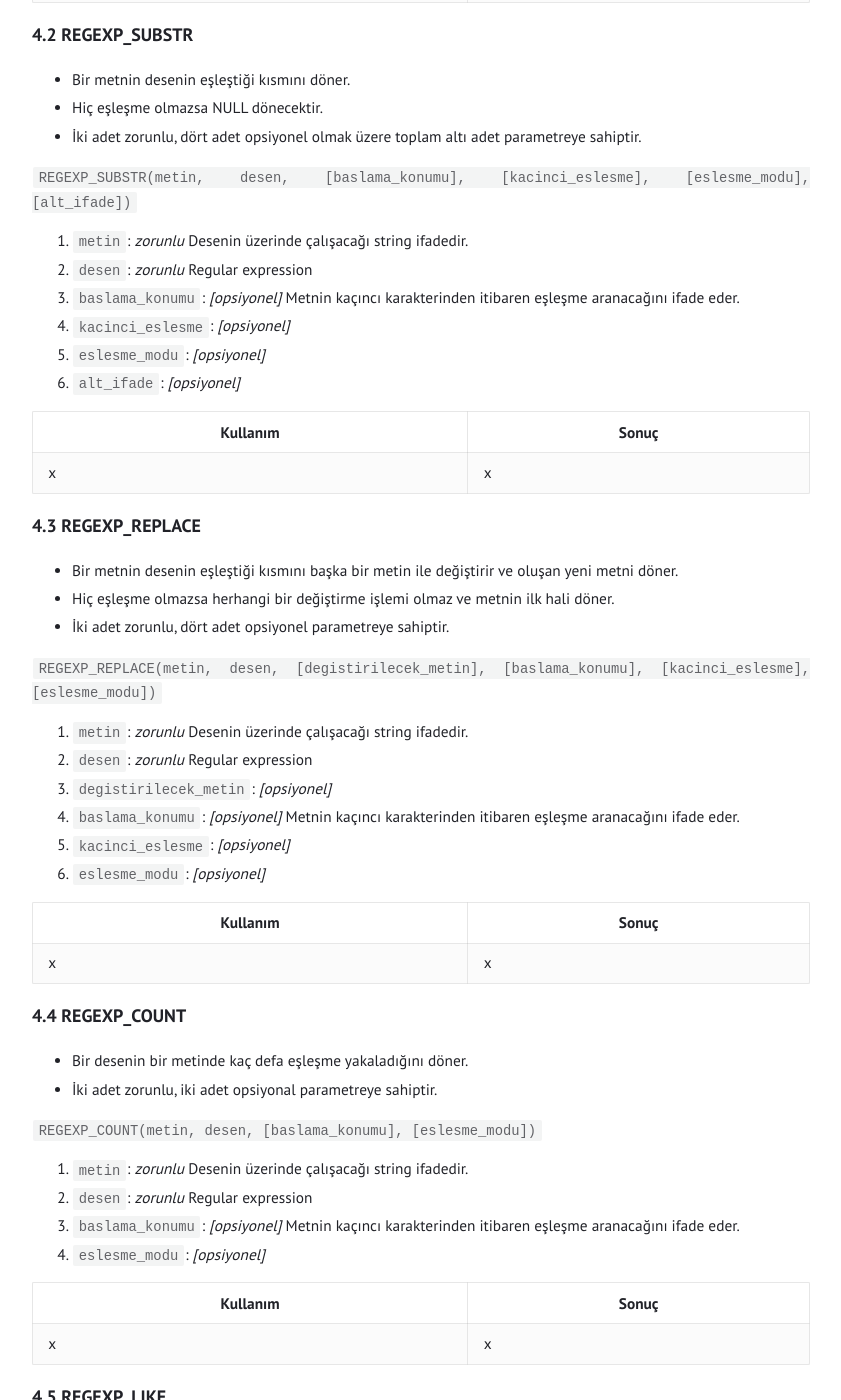
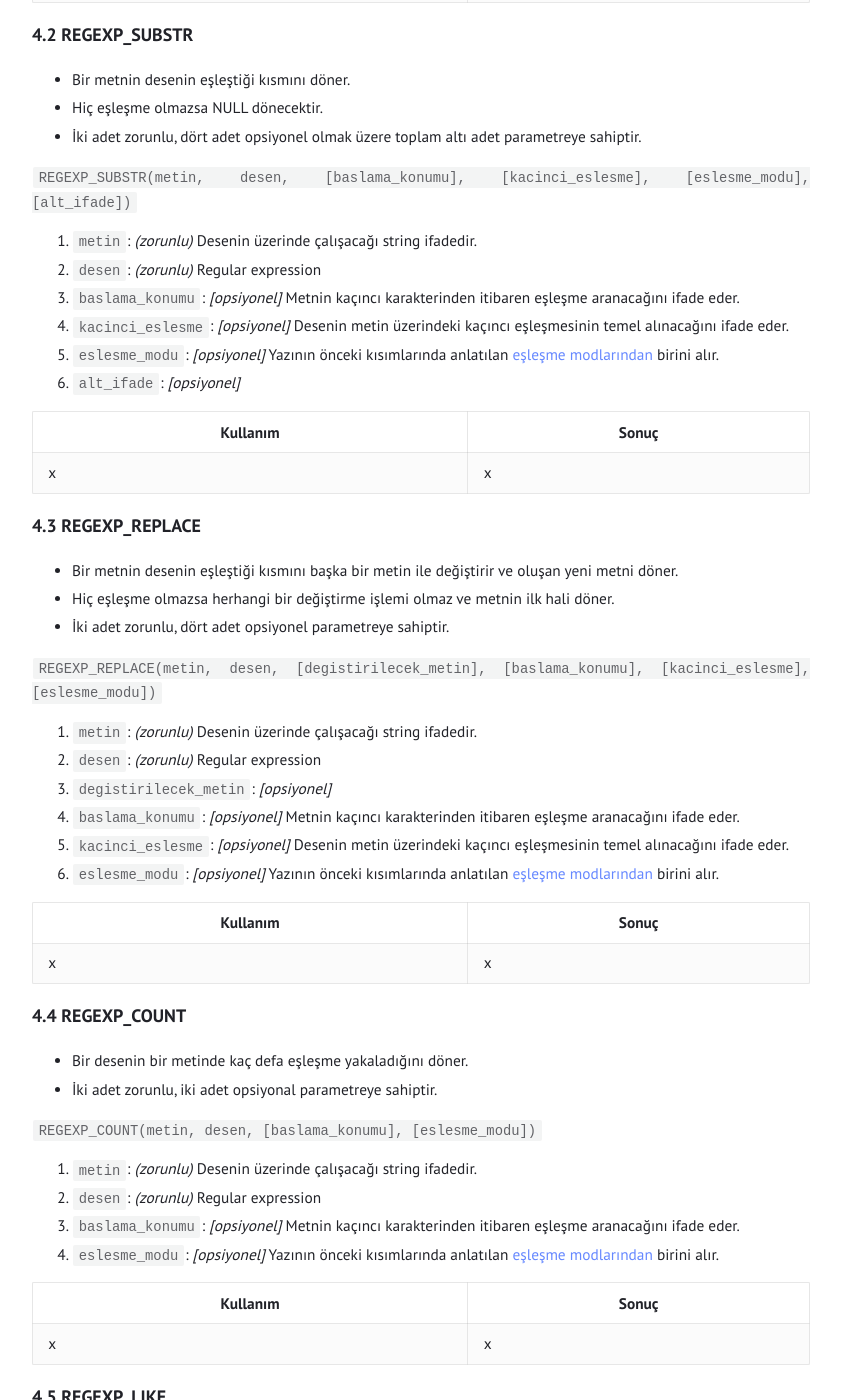
Before and after one commit to tunahanoguz/tunahanoguz.github.io, a Jekyll site: the page built from _posts/2025-05-05-oracle-regular-expressions.md, in a window 1280 px wide and 1400 px high, scrolled down 7622 px. Shown: the whole window, without its empty margins (219-1060 px from the left). Built offline with Jekyll 4.4.1, drawn with Linux system fonts in a browser that asks for light colours; some of the changed text lies outside the part shown.

Commit message:
Update 2025-05-05-oracle-regular-expressions.md

````diff
--- a/_posts/2025-05-05-oracle-regular-expressions.md
+++ b/_posts/2025-05-05-oracle-regular-expressions.md
@@ -179,12 +179,12 @@ Aşağıdaki tabloda üstteki iki tabloda açıklamaları yer alan desen ve eşl
 
 ```REGEXP_INSTR(metin, desen, [baslama_konumu], [kacinci_eslesme], [donus_modu], [eslesme_modu], [alt_ifade])```
 
-1. ```metin```: *zorunlu* Desenin üzerinde çalışacağı string ifadedir.
-2. ```desen```: *zorunlu* Regular expression
+1. ```metin```: *(zorunlu)* Desenin üzerinde çalışacağı string ifadedir.
+2. ```desen```: *(zorunlu)* Regular expression
 3. ```baslama_konumu```: *[opsiyonel]* Metnin kaçıncı karakterinden itibaren eşleşme aranacağını ifade eder.
-4. ```kacinci_eslesme```: *[opsiyonel]*
+4. ```kacinci_eslesme```: *[opsiyonel]* Desenin metin üzerindeki kaçıncı eşleşmesinin temel alınacağını ifade eder.
 5. ```donus_modu```: *[opsiyonel]*
-6. ```eslesme_modu```: *[opsiyonel]*
+6. ```eslesme_modu```: *[opsiyonel]* Yazının önceki kısımlarında anlatılan [eşleşme modlarından](#eslesme-modlari) birini alır.
 7. ```alt_ifade```: *[opsiyonel]*
 
 | Kullanım | Sonuç |
@@ -199,11 +199,11 @@ Aşağıdaki tabloda üstteki iki tabloda açıklamaları yer alan desen ve eşl
 
 ```REGEXP_SUBSTR(metin, desen, [baslama_konumu], [kacinci_eslesme], [eslesme_modu], [alt_ifade])```
 
-1. ```metin```: *zorunlu* Desenin üzerinde çalışacağı string ifadedir.
-2. ```desen```: *zorunlu* Regular expression
+1. ```metin```: *(zorunlu)* Desenin üzerinde çalışacağı string ifadedir.
+2. ```desen```: *(zorunlu)* Regular expression
 3. ```baslama_konumu```: *[opsiyonel]* Metnin kaçıncı karakterinden itibaren eşleşme aranacağını ifade eder.
-4. ```kacinci_eslesme```: *[opsiyonel]*
-5. ```eslesme_modu```: *[opsiyonel]*
+4. ```kacinci_eslesme```: *[opsiyonel]* Desenin metin üzerindeki kaçıncı eşleşmesinin temel alınacağını ifade eder.
+5. ```eslesme_modu```: *[opsiyonel]* Yazının önceki kısımlarında anlatılan [eşleşme modlarından](#eslesme-modlari) birini alır.
 6. ```alt_ifade```: *[opsiyonel]*
 
 | Kullanım | Sonuç |
@@ -218,12 +218,12 @@ Aşağıdaki tabloda üstteki iki tabloda açıklamaları yer alan desen ve eşl
 
 ```REGEXP_REPLACE(metin, desen, [degistirilecek_metin], [baslama_konumu], [kacinci_eslesme], [eslesme_modu])```
 
-1. ```metin```: *zorunlu* Desenin üzerinde çalışacağı string ifadedir.
-2. ```desen```: *zorunlu* Regular expression
+1. ```metin```: *(zorunlu)* Desenin üzerinde çalışacağı string ifadedir.
+2. ```desen```: *(zorunlu)* Regular expression
 3. ```degistirilecek_metin```: *[opsiyonel]*
 4. ```baslama_konumu```: *[opsiyonel]* Metnin kaçıncı karakterinden itibaren eşleşme aranacağını ifade eder.
-5. ```kacinci_eslesme```: *[opsiyonel]*
-6. ```eslesme_modu```: *[opsiyonel]*
+5. ```kacinci_eslesme```: *[opsiyonel]* Desenin metin üzerindeki kaçıncı eşleşmesinin temel alınacağını ifade eder.
+6. ```eslesme_modu```: *[opsiyonel]* Yazının önceki kısımlarında anlatılan [eşleşme modlarından](#eslesme-modlari) birini alır.
 
 | Kullanım | Sonuç |
 |----------|-------|
@@ -236,10 +236,10 @@ Aşağıdaki tabloda üstteki iki tabloda açıklamaları yer alan desen ve eşl
 
 ```REGEXP_COUNT(metin, desen, [baslama_konumu], [eslesme_modu])```
 
-1. ```metin```: *zorunlu* Desenin üzerinde çalışacağı string ifadedir.
-2. ```desen```: *zorunlu* Regular expression
+1. ```metin```: *(zorunlu)* Desenin üzerinde çalışacağı string ifadedir.
+2. ```desen```: *(zorunlu)* Regular expression
 3. ```baslama_konumu```: *[opsiyonel]* Metnin kaçıncı karakterinden itibaren eşleşme aranacağını ifade eder.
-4. ```eslesme_modu```: *[opsiyonel]*
+4. ```eslesme_modu```: *[opsiyonel]* Yazının önceki kısımlarında anlatılan [eşleşme modlarından](#eslesme-modlari) birini alır.
 
 | Kullanım | Sonuç |
 |----------|-------|
@@ -253,9 +253,9 @@ Aşağıdaki tabloda üstteki iki tabloda açıklamaları yer alan desen ve eşl
 
 ```REGEXP_LIKE(metin, desen, [eslesme_modu])```
 
-1. ```metin```: *zorunlu* Desenin üzerinde çalışacağı string ifadedir.
-2. ```desen```: *zorunlu* Regular expression
-3. ```eslesme_modu```: *[opsiyonel]*
+1. ```metin```: *(zorunlu)* Desenin üzerinde çalışacağı string ifadedir.
+2. ```desen```: *(zorunlu)* Regular expression
+3. ```eslesme_modu```: *[opsiyonel]* Yazının önceki kısımlarında anlatılan [eşleşme modlarından](#eslesme-modlari) birini alır.
 
 | Kullanım | Sonuç |
 |----------|-------|
````
